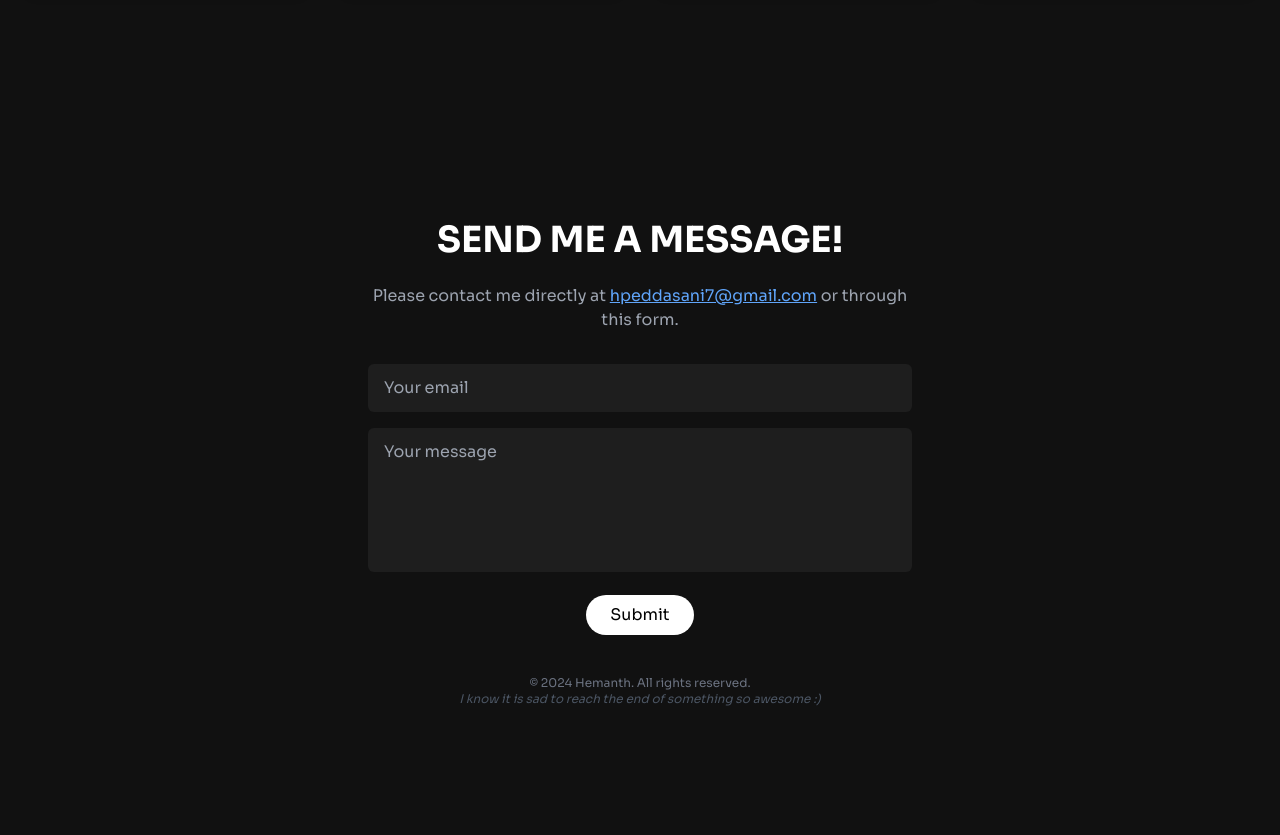
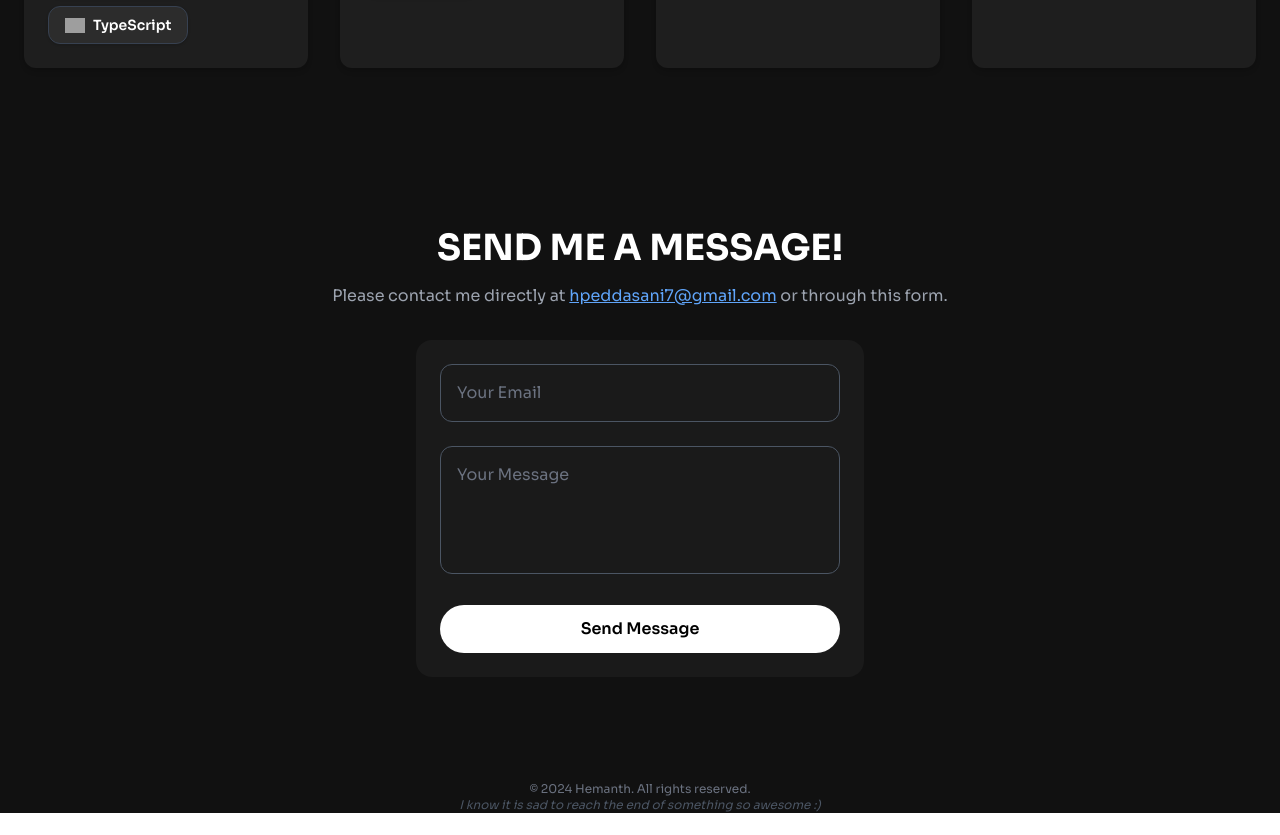
Before and after one commit to hemanthsrp/personal-portfolio, a Next.js app: page / in a window 1280 px wide. Shown: the part 5190-6025 px from the top of the page. After the commit the page ends 6003 px from the top, so only its background shows below. Built offline with nearby package versions, Linux system fonts and the light colour scheme; grey boxes are pictures that could not be loaded.

Commit message:
import nodemailer fo Contact Form

```diff
--- a/package.json
+++ b/package.json
@@ -12,6 +12,7 @@
     "aws-amplify": "^6.14.4",
     "framer-motion": "^12.12.1",
     "next": "15.3.2",
+    "nodemailer": "^7.0.3",
     "react": "^19.0.0",
     "react-dom": "^19.0.0",
     "react-icons": "^5.5.0",
@@ -23,6 +24,7 @@
     "@eslint/eslintrc": "^3",
     "@tailwindcss/postcss": "^4",
     "@types/node": "^20",
+    "@types/nodemailer": "^6.4.17",
     "@types/react": "^19",
     "@types/react-dom": "^19",
     "autoprefixer": "^10.4.21",
--- /dev/null
+++ b/pages/api/contact.ts
@@ -0,0 +1,62 @@
+// API route to handle contact form submissions and send emails
+
+// Next.js API types
+import type { NextApiRequest, NextApiResponse } from 'next';
+// Email sending utility
+import nodemailer from 'nodemailer';
+
+// Environment variables
+const EMAIL_USER = process.env.EMAIL_USER;
+const EMAIL_PASS = process.env.EMAIL_PASS;
+const EMAIL_TO = process.env.EMAIL_TO;
+
+if (!EMAIL_USER) {
+  // Throw error if EMAIL_USER is missing
+  throw new Error('Missing environment variable: EMAIL_USER');
+}
+if (!EMAIL_PASS) {
+  // Throw error if EMAIL_PASS is missing
+  throw new Error('Missing environment variable: EMAIL_PASS');
+}
+if (!EMAIL_TO) {
+  // Throw error if EMAIL_TO is missing
+  throw new Error('Missing environment variable: EMAIL_TO');
+}
+
+// Create transporter
+// Configure nodemailer transporter for sending emails
+const transporter = nodemailer.createTransport({
+  service: 'gmail',
+  auth: {
+    user: EMAIL_USER,
+    pass: EMAIL_PASS,
+  },
+});
+
+export default async function handler(req: NextApiRequest, res: NextApiResponse) {
+  // Only allow POST requests
+  if (req.method !== 'POST') {
+    return res.status(405).json({ message: 'Method not allowed' });
+  }
+
+  // Parse request body
+  const { email, message } = req.body;
+
+  try {
+    // Send email
+    await transporter.sendMail({
+      from: email,
+      to: EMAIL_TO,
+      subject: `Message from ${email}`,
+      text: message,
+    });
+
+    res.status(200).json({ message: 'Message sent successfully!' });
+  } catch (err) {
+    // Handle errors
+    console.error('Email failed:', err);
+    res.status(500).json({ message: 'Failed to send message.' });
+  }
+}
+
+// End of API route
--- a/pages/index.tsx
+++ b/pages/index.tsx
@@ -8,6 +8,8 @@
  */
 
 import React, { useEffect, useState } from "react";
+import { useState as useContactState } from 'react';
+
 import Image from "next/image";
 import { motion, AnimatePresence, LayoutGroup } from "framer-motion";
 import { FaGithub, FaLinkedin, FaGraduationCap, FaCertificate, FaBriefcase } from "react-icons/fa";
@@ -152,14 +154,13 @@ export default function Portfolio() {
 
   return (
     <div className="bg-[#111] text-white font-sans scroll-smooth text-center">
-
-      {/* ===========================
-          Navbar
-      ============================ */}
+      {/* =========================== */}
+      {/* Navbar */}
+      {/* =========================== */}
       <Navbar activeSection={activeSection} />
 
-      {/* Hero Section: Introduction and links */}
-      <section
+=      {/* Hero Section: Introduction and links */}
+=      <section
         id="home"
         className="min-h-screen flex flex-col-reverse sm:flex-row items-center justify-between px-6 pt-32 gap-10 sm:gap-20 max-w-[90rem] mx-auto text-left"
       >
@@ -184,7 +185,6 @@ export default function Portfolio() {
             </a>
           </div>
         </div>
-
         {/* Right Image Block */}
         <div className="flex-1 w-full sm:w-1/2 flex justify-center items-center">
           <div className="w-48 h-48 sm:w-[400px] sm:h-[400px] rounded-full shadow-inner overflow-hidden">
@@ -199,8 +199,8 @@ export default function Portfolio() {
         </div>
       </section>
 
-      {/* About Section: Personal background and education/certifications */}
-      <section id="about" className="min-h-screen flex flex-col items-center justify-center py-16 px-4 sm:px-6 w-full max-w-[1500px] mx-auto text-center">
+=      {/* About Section: Personal background and education/certifications */}
+=      <section id="about" className="min-h-screen flex flex-col items-center justify-center py-16 px-4 sm:px-6 w-full max-w-[1500px] mx-auto text-center">
         <h2 className="text-3xl sm:text-4xl font-semibold mb-6">About Me</h2>
         <p className="text-lg leading-8 text-gray-300 max-w-3xl text-left space-y-6">
           I&apos;m Hemanth, a Software Developer studying Software Engineering at Iowa State University. My specializations lie within AI/ML and Full Stack Development, with expertise in Java, Python, TypeScript, React, AI integrations like PyTorch, TensorFlow, and OpenAI, and cloud platforms such as AWS and Azure.
@@ -507,8 +507,8 @@ export default function Portfolio() {
         </div>
       </section>
 
-      {/* Leadership Section: Student organizations and roles with modal details */}
-      <LayoutGroup>
+=      {/* Leadership Section: Student organizations and roles with modal details */}
+=      <LayoutGroup>
         <section id="leadership" className="py-40 px-6 flex flex-col items-center justify-center bg-[#111] text-white">
           <h2 className="text-3xl sm:text-4xl font-semibold mb-12 text-center">Leadership</h2>
           {/* Leadership Cards */}
@@ -745,35 +745,72 @@ export default function Portfolio() {
       </section>
 
       {/* Contact Section: Email and contact form */}
-      <section id="contact" className="py-32 px-4 max-w-xl mx-auto text-center">
-        <h2 className="text-3xl sm:text-4xl font-bold mb-6">SEND ME A MESSAGE!</h2>
-        <p className="text-gray-400 mb-8">
+      <ContactSection />
+      <footer className="text-xs text-gray-500 mt-10 text-center">
+        &copy; 2024 Hemanth. All rights reserved.<br />
+        <span className="text-gray-600 italic">I know it is sad to reach the end of something so awesome :)</span>
+      </footer>
+    </div>
+  );
+}
+
+// ContactSection: Tailwind CSS styled contact form, integrates with /api/contact
+function ContactSection() {
+  const [email, setEmail] = useContactState('');
+  const [message, setMessage] = useContactState('');
+  const [status, setStatus] = useContactState('');
+
+  const handleSubmit = async (e: React.FormEvent) => {
+    e.preventDefault();
+    setStatus('Sending...');
+
+    const res = await fetch('/api/contact', {
+      method: 'POST',
+      headers: { 'Content-Type': 'application/json' },
+      body: JSON.stringify({ email, message }),
+    });
+
+    const result = await res.json();
+    setStatus(result.message);
+    setEmail('');
+    setMessage('');
+  };
+
+  return (
+    <section id="contact" className="py-16 px-4 bg-[#111] text-white">
+      <div className="max-w-2xl mx-auto">
+        <h2 className="text-4xl font-bold mb-4 text-center">SEND ME A MESSAGE!</h2>
+        <p className="text-center text-gray-400 mb-8">
           Please contact me directly at <a href="mailto:hpeddasani7@gmail.com" className="text-blue-400 underline">hpeddasani7@gmail.com</a> or through this form.
         </p>
-        <form className="space-y-4">
+        <form
+          onSubmit={handleSubmit}
+          className="mt-8 max-w-md mx-auto space-y-6 bg-[#1a1a1a] p-6 rounded-2xl"
+        >
           <input
             type="email"
-            placeholder="Your email"
-            className="w-full px-4 py-3 rounded-md bg-[#1e1e1e] text-white placeholder-gray-400 focus:outline-none focus:ring-2 focus:ring-blue-400 transition"
+            required
+            placeholder="Your Email"
+            value={email}
+            onChange={(e) => setEmail(e.target.value)}
+            className="w-full bg-[#1a1a1a] border border-gray-600 rounded-xl p-4 placeholder-gray-500 focus:outline-none focus:border-blue-400"
           />
           <textarea
-            rows={5}
-            placeholder="Your message"
-            className="w-full px-4 py-3 rounded-md bg-[#1e1e1e] text-white placeholder-gray-400 focus:outline-none focus:ring-2 focus:ring-blue-400 transition resize-none"
+            required
+            placeholder="Your Message"
+            value={message}
+            onChange={(e) => setMessage(e.target.value)}
+            className="w-full bg-[#1a1a1a] border border-gray-600 rounded-xl p-4 placeholder-gray-500 focus:outline-none focus:border-blue-400 h-32 resize-none"
           />
           <button
             type="submit"
-            className="px-6 py-2 bg-white text-black font-medium rounded-full hover:bg-gray-200 transition"
+            className="mt-6 w-full py-3 bg-white text-black font-semibold rounded-full hover:bg-gray-200 transition"
           >
-            Submit
+            Send Message
           </button>
         </form>
-        <footer className="text-xs text-gray-500 mt-10">
-          &copy; 2024 Hemanth. All rights reserved.<br />
-          <span className="text-gray-600 italic">I know it is sad to reach the end of something so awesome :)</span>
-        </footer>
-      </section>
-
-    </div>
+        {status && <p className="text-center mt-4 text-gray-300">{status}</p>}
+      </div>
+    </section>
   );
 }
```
Also changed, not shown: 2 other files (tests, documents, lock files or other folders).
